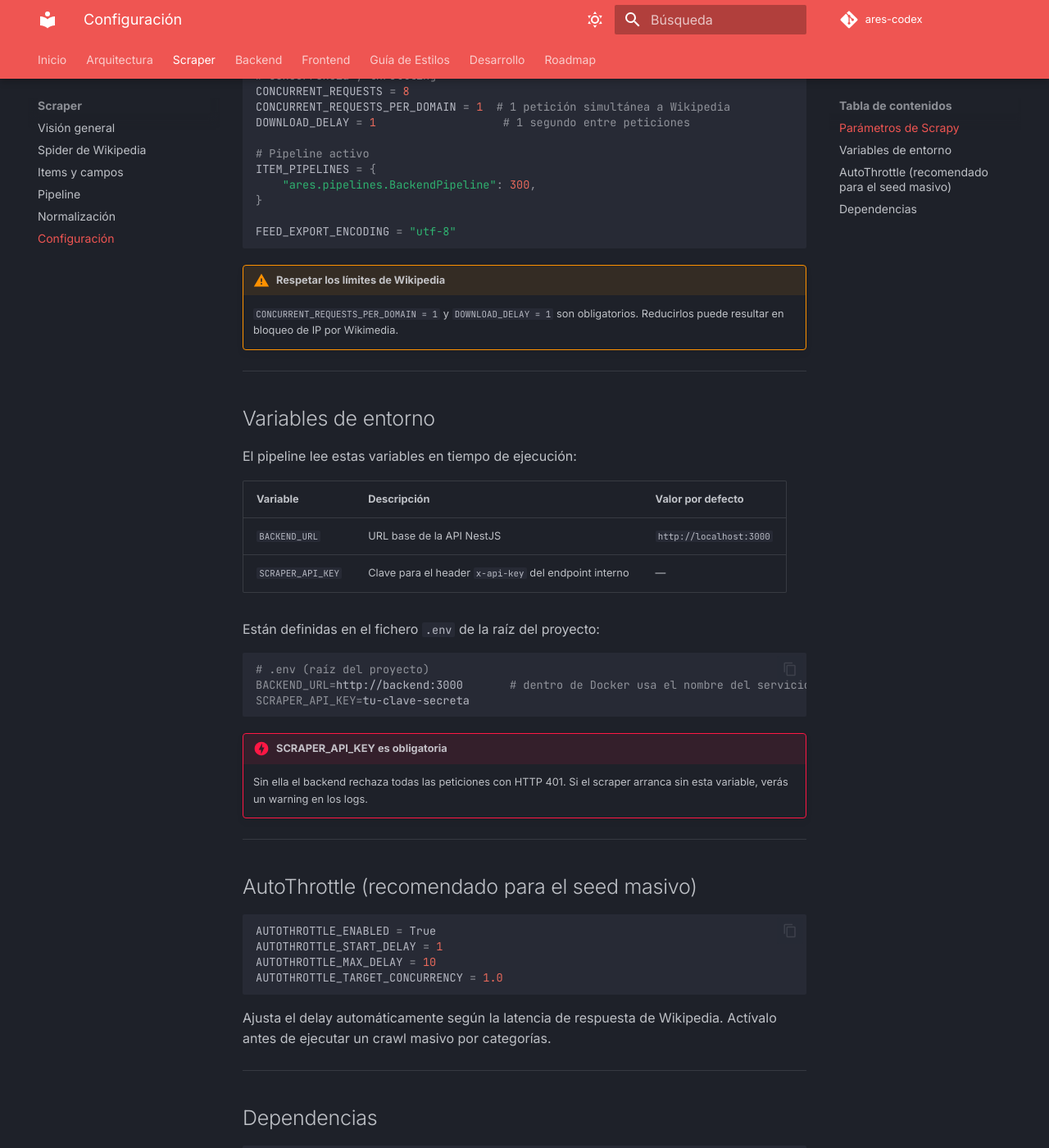
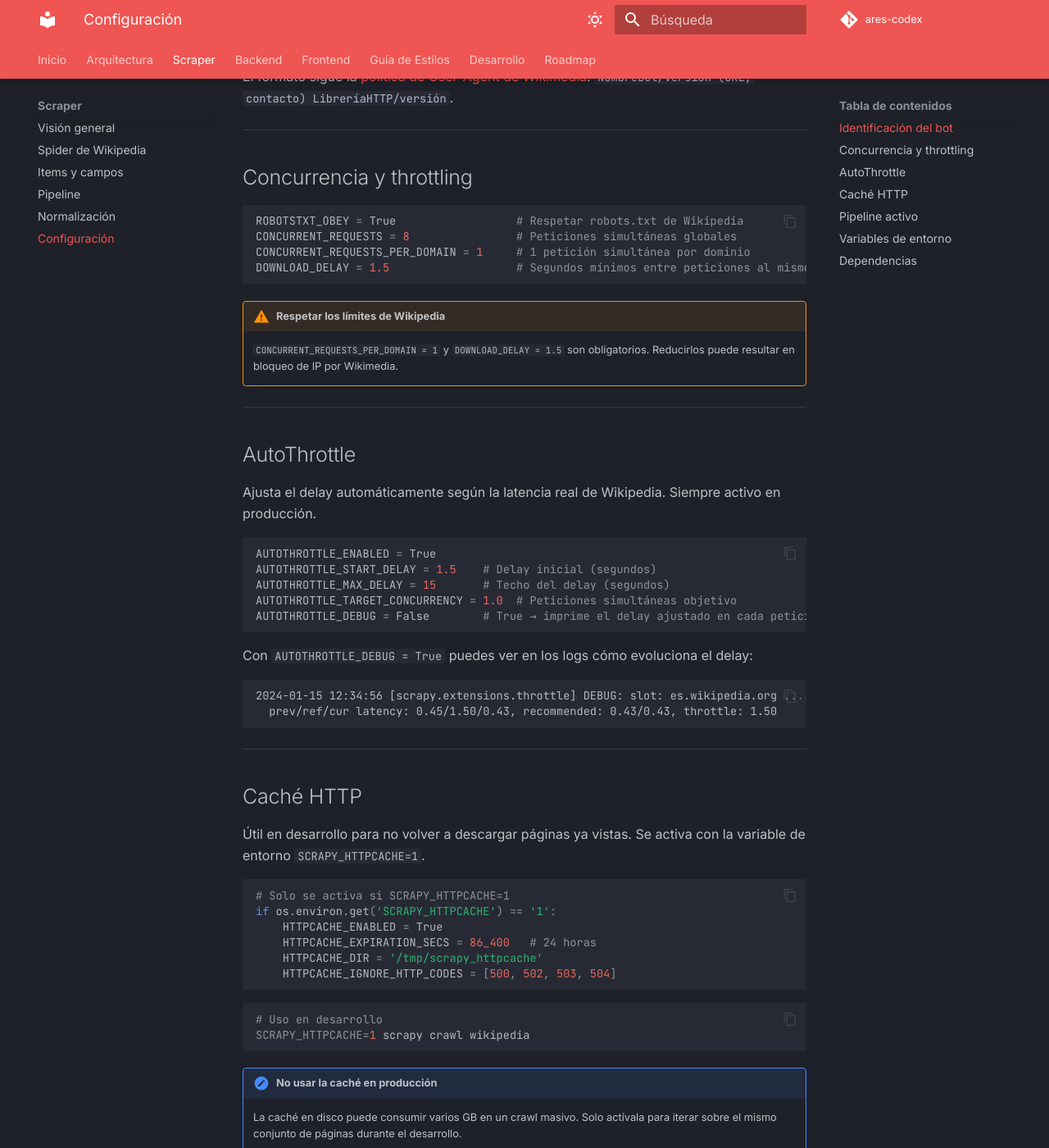
Before and after one commit to mtzgutierrez/bellum-atlas, an MkDocs documentation site: the page built from docs/scraper/configuracion.md, in a window 1280 px wide and 1400 px high, scrolled down 412 px. Shown: the whole window at 82% size. Built offline with MkDocs 1.6.1 and Material for MkDocs 9.7.7, drawn with Linux system fonts in a browser that asks for light colours; comment, search, counter and statistics services are not loaded; some of the changed text lies outside the part shown.

Commit message:
Crea el scraping masivo

````diff
--- a/docs/scraper/configuracion.md
+++ b/docs/scraper/configuracion.md
@@ -4,31 +4,86 @@
 
 ---
 
-## Parámetros de Scrapy
+## Identificación del bot
+
+Wikipedia requiere un `User-Agent` descriptivo para crawlers. Sin él, Wikimedia puede bloquear las peticiones.
 
 ```python
-BOT_NAME = "ares"
-SPIDER_MODULES = ["ares.spiders"]
+USER_AGENT = 'AresCodexBot/1.0 (https://github.com/tu-usuario/ares-codex; raulmartinezz402@gmail.com) Scrapy/2.15'
+```
 
-# Respetar robots.txt de Wikipedia
-ROBOTSTXT_OBEY = True
+El formato sigue la [política de User-Agent de Wikimedia](https://meta.wikimedia.org/wiki/User-Agent_policy): `NombreBot/versión (URL; contacto) LibreríaHTTP/versión`.
 
-# Concurrencia y throttling
-CONCURRENT_REQUESTS = 8
-CONCURRENT_REQUESTS_PER_DOMAIN = 1  # 1 petición simultánea a Wikipedia
-DOWNLOAD_DELAY = 1                   # 1 segundo entre peticiones
+---
 
-# Pipeline activo
-ITEM_PIPELINES = {
-    "ares.pipelines.BackendPipeline": 300,
-}
+## Concurrencia y throttling
 
-FEED_EXPORT_ENCODING = "utf-8"
+```python
+ROBOTSTXT_OBEY = True                  # Respetar robots.txt de Wikipedia
+CONCURRENT_REQUESTS = 8                # Peticiones simultáneas globales
+CONCURRENT_REQUESTS_PER_DOMAIN = 1     # 1 petición simultánea por dominio
+DOWNLOAD_DELAY = 1.5                   # Segundos mínimos entre peticiones al mismo dominio
 ```
 
 !!! warning "Respetar los límites de Wikipedia"
-    `CONCURRENT_REQUESTS_PER_DOMAIN = 1` y `DOWNLOAD_DELAY = 1` son obligatorios.
+    `CONCURRENT_REQUESTS_PER_DOMAIN = 1` y `DOWNLOAD_DELAY = 1.5` son obligatorios.
     Reducirlos puede resultar en bloqueo de IP por Wikimedia.
+
+---
+
+## AutoThrottle
+
+Ajusta el delay automáticamente según la latencia real de Wikipedia. Siempre activo en producción.
+
+```python
+AUTOTHROTTLE_ENABLED = True
+AUTOTHROTTLE_START_DELAY = 1.5    # Delay inicial (segundos)
+AUTOTHROTTLE_MAX_DELAY = 15       # Techo del delay (segundos)
+AUTOTHROTTLE_TARGET_CONCURRENCY = 1.0  # Peticiones simultáneas objetivo
+AUTOTHROTTLE_DEBUG = False        # True → imprime el delay ajustado en cada petición
+```
+
+Con `AUTOTHROTTLE_DEBUG = True` puedes ver en los logs cómo evoluciona el delay:
+
+```
+2024-01-15 12:34:56 [scrapy.extensions.throttle] DEBUG: slot: es.wikipedia.org ...
+  prev/ref/cur latency: 0.45/1.50/0.43, recommended: 0.43/0.43, throttle: 1.50
+```
+
+---
+
+## Caché HTTP
+
+Útil en desarrollo para no volver a descargar páginas ya vistas. Se activa con la variable de entorno `SCRAPY_HTTPCACHE=1`.
+
+```python
+# Solo se activa si SCRAPY_HTTPCACHE=1
+if os.environ.get('SCRAPY_HTTPCACHE') == '1':
+    HTTPCACHE_ENABLED = True
+    HTTPCACHE_EXPIRATION_SECS = 86_400   # 24 horas
+    HTTPCACHE_DIR = '/tmp/scrapy_httpcache'
+    HTTPCACHE_IGNORE_HTTP_CODES = [500, 502, 503, 504]
+```
+
+```bash
+# Uso en desarrollo
+SCRAPY_HTTPCACHE=1 scrapy crawl wikipedia
+```
+
+!!! note "No usar la caché en producción"
+    La caché en disco puede consumir varios GB en un crawl masivo. Solo actívala para iterar sobre el mismo conjunto de páginas durante el desarrollo.
+
+---
+
+## Pipeline activo
+
+```python
+ITEM_PIPELINES = {
+    'ares.pipelines.BackendPipeline': 300,
+}
+```
+
+El número `300` es la prioridad de ejecución (menor = primero). Con un solo pipeline, el valor no importa.
 
 ---
 
@@ -40,31 +95,16 @@ El pipeline lee estas variables en tiempo de ejecución:
 |---|---|---|
 | `BACKEND_URL` | URL base de la API NestJS | `http://localhost:3000` |
 | `SCRAPER_API_KEY` | Clave para el header `x-api-key` del endpoint interno | — |
-
-Están definidas en el fichero `.env` de la raíz del proyecto:
+| `SCRAPY_HTTPCACHE` | `1` para activar la caché HTTP en disco | desactivada |
 
 ```bash
 # .env (raíz del proyecto)
-BACKEND_URL=http://backend:3000       # dentro de Docker usa el nombre del servicio
+BACKEND_URL=http://backend:3000       # dentro de Docker, usa el nombre del servicio
 SCRAPER_API_KEY=tu-clave-secreta
 ```
 
 !!! danger "SCRAPER_API_KEY es obligatoria"
-    Sin ella el backend rechaza todas las peticiones con HTTP 401.
-    Si el scraper arranca sin esta variable, verás un warning en los logs.
-
----
-
-## AutoThrottle (recomendado para el seed masivo)
-
-```python
-AUTOTHROTTLE_ENABLED = True
-AUTOTHROTTLE_START_DELAY = 1
-AUTOTHROTTLE_MAX_DELAY = 10
-AUTOTHROTTLE_TARGET_CONCURRENCY = 1.0
-```
-
-Ajusta el delay automáticamente según la latencia de respuesta de Wikipedia. Actívalo antes de ejecutar un crawl masivo por categorías.
+    Sin ella el backend rechaza todas las peticiones con HTTP 401. Si el scraper arranca sin esta variable, verás un error en los logs por cada item procesado.
 
 ---
 
@@ -72,7 +112,6 @@ Ajusta el delay automáticamente según la latencia de respuesta de Wikipedia. A
 
 ```
 Scrapy==2.15.1
-psycopg2-binary==2.9.10
 itemadapter==0.10.0
 ```
 
````
Also changed, not shown: other parts of docs/scraper/configuracion.md (+1 -1 lines), docs/scraper/index.md (+29 -18 lines), docs/scraper/spider.md (+128 -70 lines), 2 other files.
